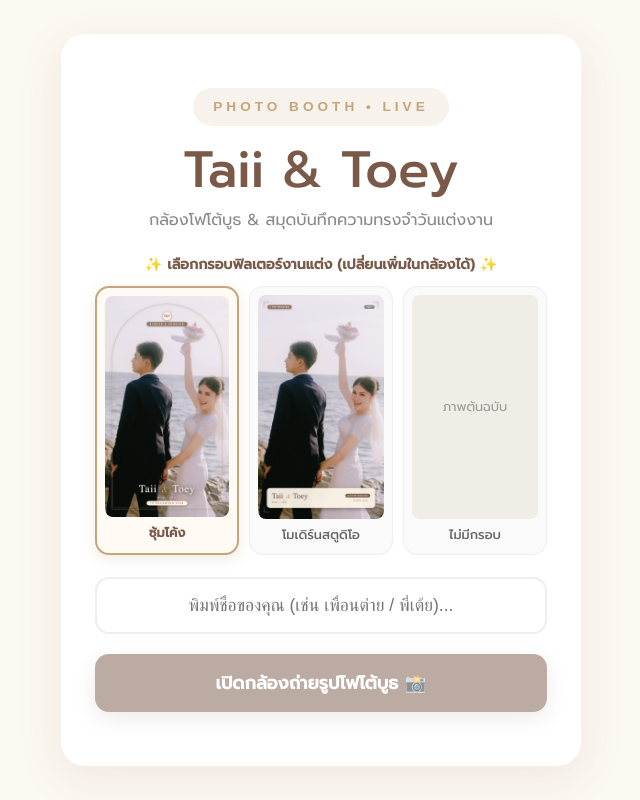
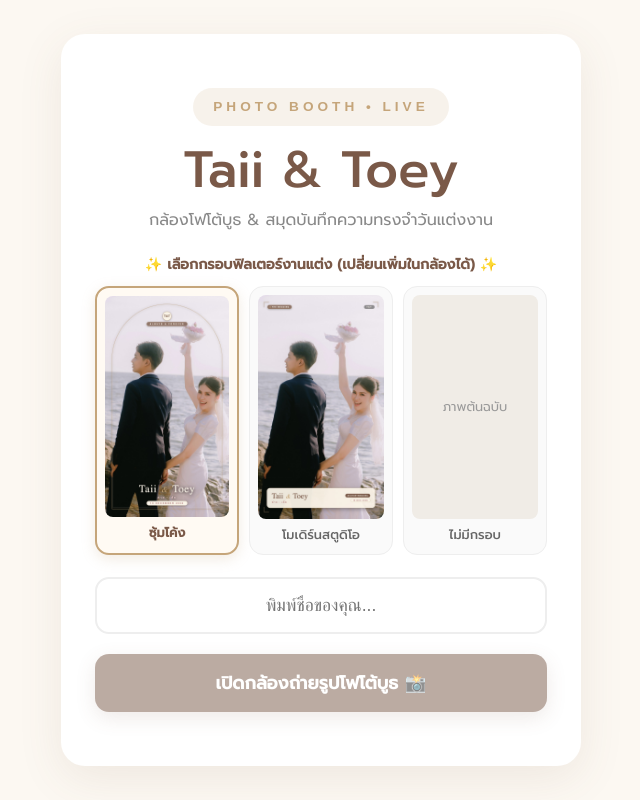
Before and after one commit to wuttichaikihart-afk/wedding-webcard, a React (Vite) app: page /photobooth in a window 1280 px wide. Shown: the whole page, without its empty margins (319-959 px from the left). Built offline with nearby package versions, Linux system fonts and the light colour scheme; a web font is replaced by a local one.

Commit message:
Remove example name in PhotoBooth placeholder

```diff
--- a/src/components/PhotoBooth.jsx
+++ b/src/components/PhotoBooth.jsx
@@ -640,7 +640,7 @@ const PhotoBooth = () => {
               type="text"
               value={name}
               onChange={e => setName(e.target.value)}
-              placeholder="พิมพ์ชื่อของคุณ (เช่น เพื่อนต่าย / พี่เต้ย)..."
+              placeholder="พิมพ์ชื่อของคุณ..."
               style={{ width: '100%', padding: '16px', borderRadius: '14px', border: '2px solid #eee', fontSize: '1.1rem', textAlign: 'center', marginBottom: '20px', outline: 'none', boxSizing: 'border-box' }}
               onKeyDown={(e) => e.key === 'Enter' && name.trim() && setStep('select')}
             />
```
